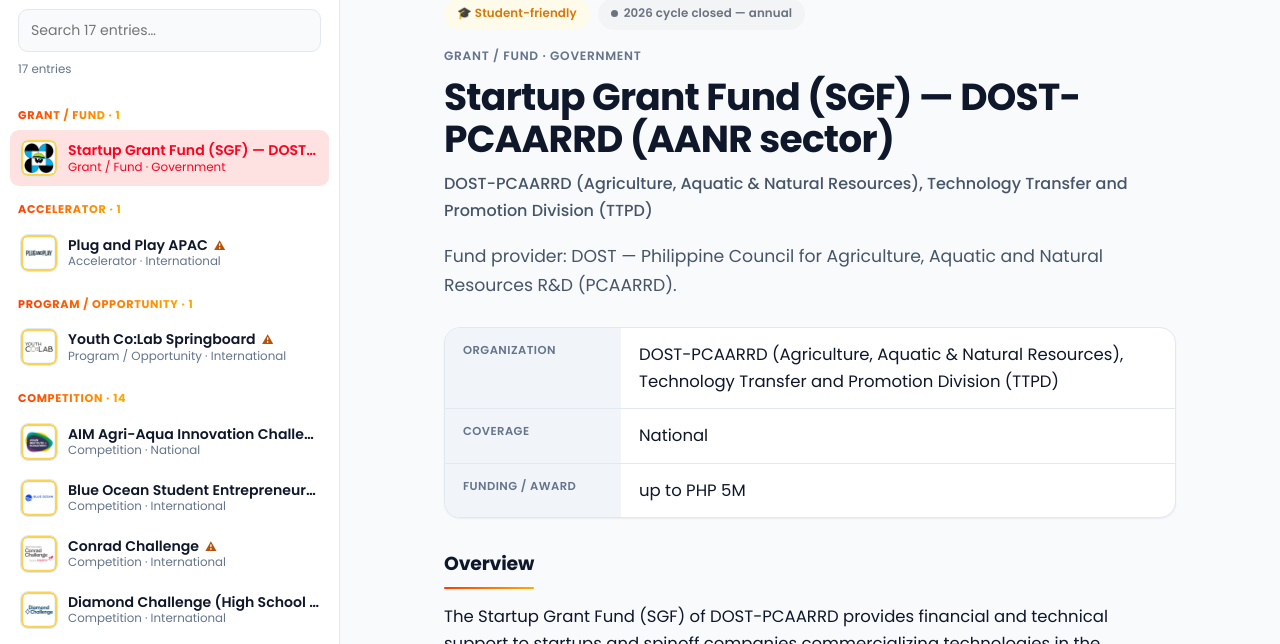
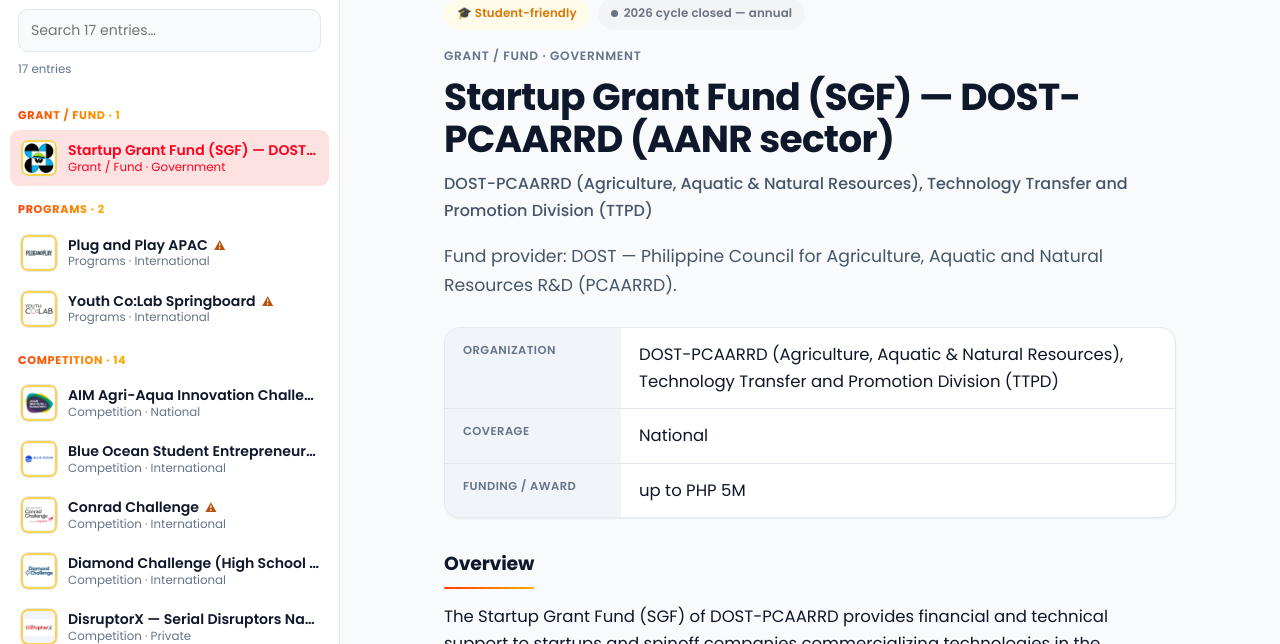
Before and after one commit to nelle3549/Innovation-hubs, a plain HTML site: page grants/index.html in a window 1280 px wide. Shown: the part 156-800 px from the top of the page. Drawn offline with Linux system fonts and the light colour scheme.

Commit message:
Merge Accelerator into Programs group

```diff
--- a/grants/index.html
+++ b/grants/index.html
@@ -52,19 +52,18 @@
 ⚠ Internal remarks (not shown on the page):
 • ⚠️ Projection based on prior cycles — verify against the official link before relying on it.
 • Fit for Startupreneur students: Moderate (graduation-target for agri/aqua teams). Among the most accessible government grants here for student-founded ventures, but it requires a registered/near-registered company and a genuine AANR technology to commercialize — a strong target for alumni te"><span class="vw-thumb"><img src="assets/1qEetJvpXzonKWj6TMYB_ziTw4LYe5GLL.webp" alt="" loading="lazy"></span><span class="vw-text"><span class="vw-name">Startup Grant Fund (SGF) — DOST-PCAARRD (AANR sector)<span class="vw-flag" aria-label="has internal remarks">⚠</span></span><span class="vw-sub">Grant / Fund · Government</span></span></button>
-      <div class="vw-group">Accelerator · 1</div>
-      <button class="vw-item has-rem" data-src="plug-and-play-apac.html" data-k="plug and play apac accelerator accelerator · international" title="Plug and Play APAC
+      <div class="vw-group">Programs · 2</div>
+      <button class="vw-item has-rem" data-src="plug-and-play-apac.html" data-k="plug and play apac programs programs · international" title="Plug and Play APAC
 
 ⚠ Internal remarks (not shown on the page):
 • ⚠️ Confirm the current Horizon Philippines / sector call.
-• Fit for Startupreneur students: Moderate–graduation target. Best for startups with a product and corporate-pilot potential."><span class="vw-thumb"><img src="assets/1Ntiqmt4Rcmj88e8lGC2IAKNZGS0By4KF.webp" alt="" loading="lazy"></span><span class="vw-text"><span class="vw-name">Plug and Play APAC<span class="vw-flag" aria-label="has internal remarks">⚠</span></span><span class="vw-sub">Accelerator · International</span></span></button>
-      <div class="vw-group">Program / Opportunity · 1</div>
-      <button class="vw-item has-rem" data-src="youth-co-lab-springboard.html" data-k="youth co:lab springboard program / opportunity program / opportunity · international" title="Youth Co:Lab Springboard
+• Fit for Startupreneur students: Moderate–graduation target. Best for startups with a product and corporate-pilot potential."><span class="vw-thumb"><img src="assets/1Ntiqmt4Rcmj88e8lGC2IAKNZGS0By4KF.webp" alt="" loading="lazy"></span><span class="vw-text"><span class="vw-name">Plug and Play APAC<span class="vw-flag" aria-label="has internal remarks">⚠</span></span><span class="vw-sub">Programs · International</span></span></button>
+      <button class="vw-item has-rem" data-src="youth-co-lab-springboard.html" data-k="youth co:lab springboard programs programs · international" title="Youth Co:Lab Springboard
 
 ⚠ Internal remarks (not shown on the page):
 • ⚠️ Philippine edition timing must be verified directly.
 • Verified July 9, 2026. Age floor confirmed to VARY by country edition (15+ in some, 18+ in others) — flagged rather than assumed.
-• Fit for Startupreneur students: Excellent, and uniquely broad. With the 15–30 age band confirmed, Youth Co:Lab covers senior high, college, and young alumni in one programme — no other entry does that. It is UNDP-backed, Asia-Pacific in scope with the Philippines included, non-dilutive, and "><span class="vw-thumb"><img src="assets/1_aGV-h-hv6ZVUk9ZyxdUp_gIuS2am5T9.webp" alt="" loading="lazy"></span><span class="vw-text"><span class="vw-name">Youth Co:Lab Springboard<span class="vw-flag" aria-label="has internal remarks">⚠</span></span><span class="vw-sub">Program / Opportunity · International</span></span></button>
+• Fit for Startupreneur students: Excellent, and uniquely broad. With the 15–30 age band confirmed, Youth Co:Lab covers senior high, college, and young alumni in one programme — no other entry does that. It is UNDP-backed, Asia-Pacific in scope with the Philippines included, non-dilutive, and "><span class="vw-thumb"><img src="assets/1_aGV-h-hv6ZVUk9ZyxdUp_gIuS2am5T9.webp" alt="" loading="lazy"></span><span class="vw-text"><span class="vw-name">Youth Co:Lab Springboard<span class="vw-flag" aria-label="has internal remarks">⚠</span></span><span class="vw-sub">Programs · International</span></span></button>
       <div class="vw-group">Competition · 14</div>
       <button class="vw-item has-rem" data-src="aim-agri-aqua-innovation-challenge-student-teams.html" data-k="aim agri-aqua innovation challenge — student teams competition competition · national" title="AIM Agri-Aqua Innovation Challenge — Student Teams
 
```
Also changed, not shown: grants/plug-and-play-apac.html (+1 -1 lines), grants/youth-co-lab-springboard.html (+1 -1 lines), index.html (+1 -1 lines).
